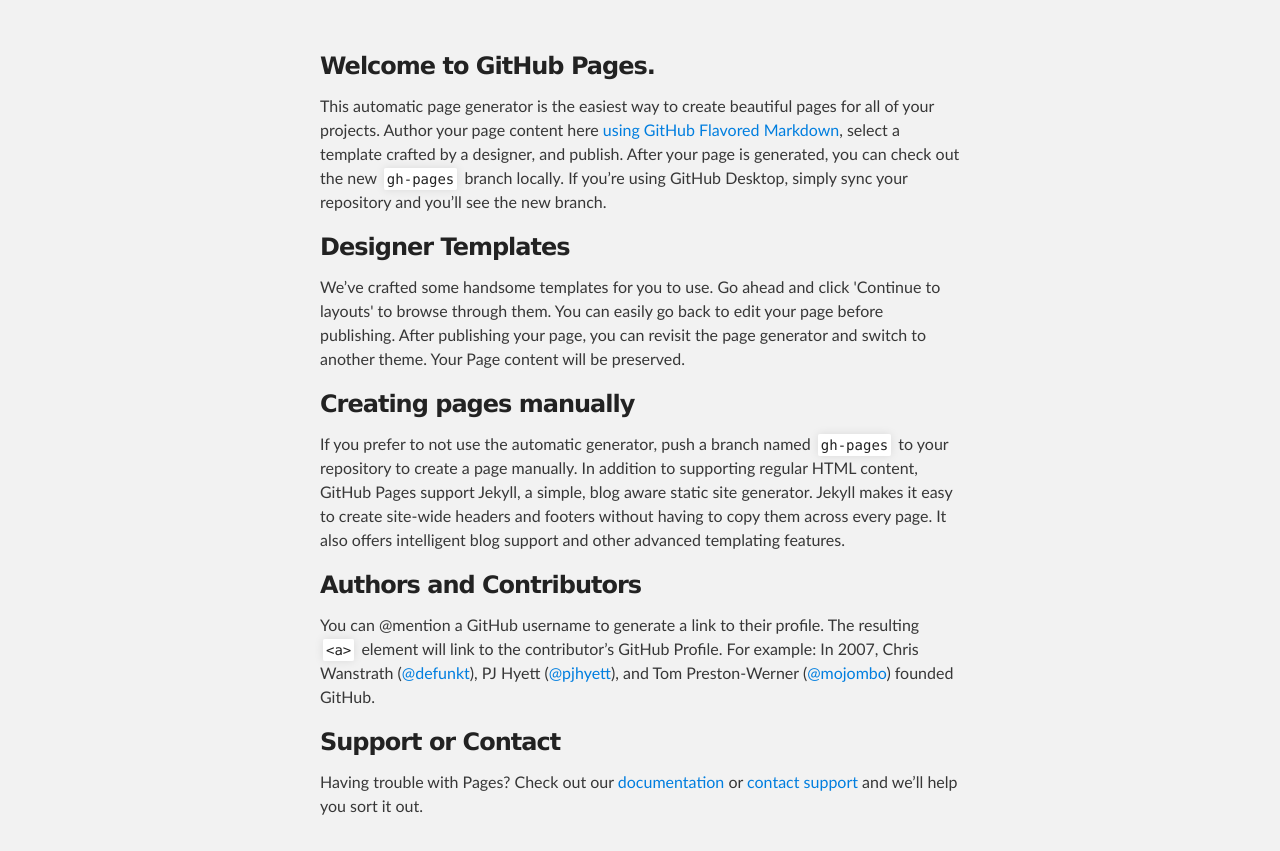
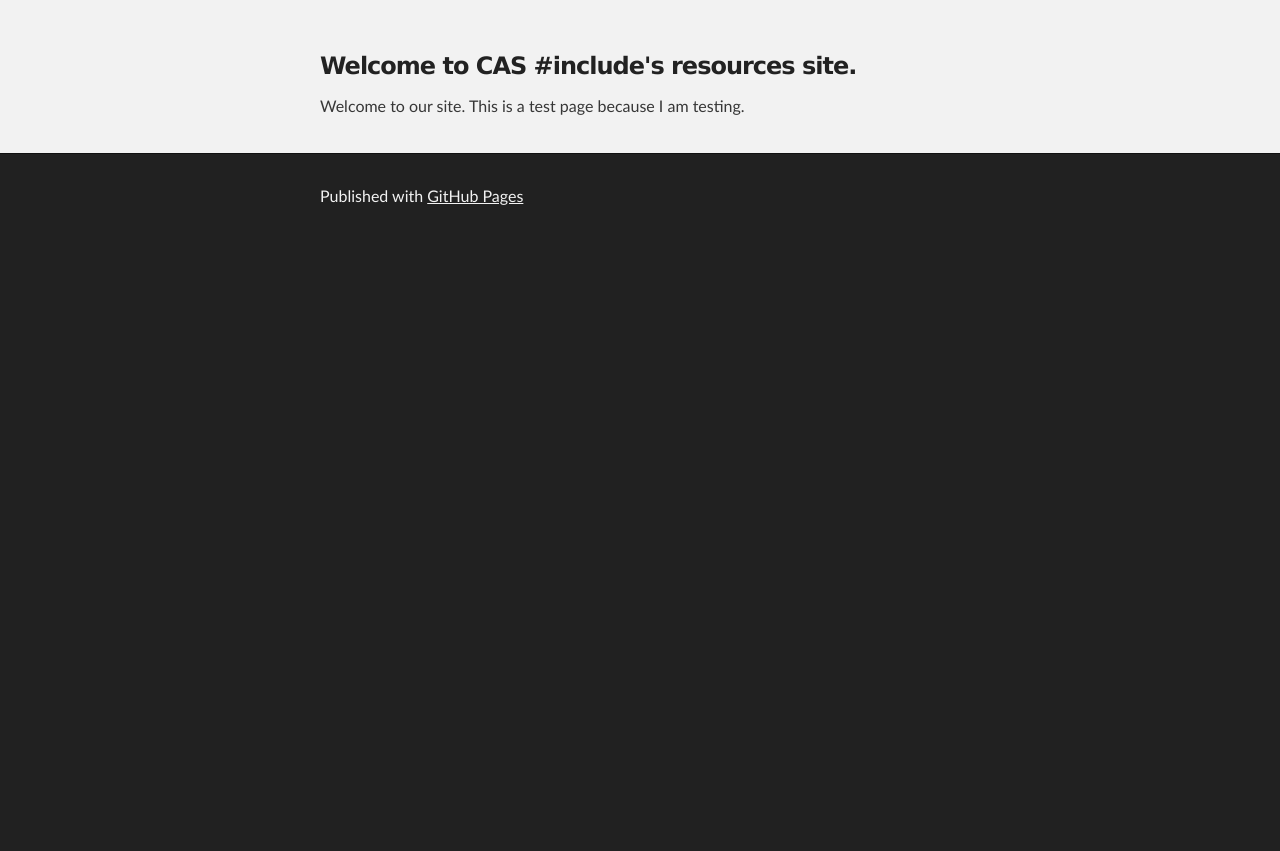
Before and after one commit to casinclude/casinclude.github.io, a plain HTML site: page index.html in a window 1280 px wide. Shown: the part 212-1063 px from the top of the page. After the commit the page ends 800 px from the top, so only its background shows below. Drawn offline with Linux system fonts and the light colour scheme.

Commit message:
Changed front page

```diff
--- a/index.html
+++ b/index.html
@@ -8,7 +8,7 @@
 
     <link rel="stylesheet" type="text/css" media="screen" href="stylesheets/stylesheet.css">
 
-    <title>Casinclude.GitHub.io</title>
+    <title>CAS #include</title>
   </head>
 
   <body>
@@ -18,8 +18,8 @@
         <header class="inner">
           <a id="forkme_banner" href="https://github.com/casinclude">View on GitHub</a>
 
-          <h1 id="project_title">Casinclude.GitHub.io</h1>
-          <h2 id="project_tagline">CAS #include resources</h2>
+          <h1 id="project_title">CAS #include resources</h1>
+          <h2 id="project_tagline">Promoting diversity in Computer Science</h2>
 
         </header>
     </div>
@@ -28,29 +28,11 @@
     <div id="main_content_wrap" class="outer">
       <section id="main_content" class="inner">
         <h3>
-<a id="welcome-to-github-pages" class="anchor" href="#welcome-to-github-pages" aria-hidden="true"><span aria-hidden="true" class="octicon octicon-link"></span></a>Welcome to GitHub Pages.</h3>
+<a id="welcome-to-github-pages" class="anchor" href="#welcome-to-github-pages" aria-hidden="true"><span aria-hidden="true" class="octicon octicon-link"></span></a>Welcome to CAS #include's resources site.</h3>
 
-<p>This automatic page generator is the easiest way to create beautiful pages for all of your projects. Author your page content here <a href="https://guides.github.com/features/mastering-markdown/">using GitHub Flavored Markdown</a>, select a template crafted by a designer, and publish. After your page is generated, you can check out the new <code>gh-pages</code> branch locally. If you’re using GitHub Desktop, simply sync your repository and you’ll see the new branch.</p>
+<p>Welcome to our site. This is a test page because I am testing. </p>
 
-<h3>
-<a id="designer-templates" class="anchor" href="#designer-templates" aria-hidden="true"><span aria-hidden="true" class="octicon octicon-link"></span></a>Designer Templates</h3>
 
-<p>We’ve crafted some handsome templates for you to use. Go ahead and click 'Continue to layouts' to browse through them. You can easily go back to edit your page before publishing. After publishing your page, you can revisit the page generator and switch to another theme. Your Page content will be preserved.</p>
-
-<h3>
-<a id="creating-pages-manually" class="anchor" href="#creating-pages-manually" aria-hidden="true"><span aria-hidden="true" class="octicon octicon-link"></span></a>Creating pages manually</h3>
-
-<p>If you prefer to not use the automatic generator, push a branch named <code>gh-pages</code> to your repository to create a page manually. In addition to supporting regular HTML content, GitHub Pages support Jekyll, a simple, blog aware static site generator. Jekyll makes it easy to create site-wide headers and footers without having to copy them across every page. It also offers intelligent blog support and other advanced templating features.</p>
-
-<h3>
-<a id="authors-and-contributors" class="anchor" href="#authors-and-contributors" aria-hidden="true"><span aria-hidden="true" class="octicon octicon-link"></span></a>Authors and Contributors</h3>
-
-<p>You can @mention a GitHub username to generate a link to their profile. The resulting <code>&lt;a&gt;</code> element will link to the contributor’s GitHub Profile. For example: In 2007, Chris Wanstrath (<a href="https://github.com/defunkt" class="user-mention">@defunkt</a>), PJ Hyett (<a href="https://github.com/pjhyett" class="user-mention">@pjhyett</a>), and Tom Preston-Werner (<a href="https://github.com/mojombo" class="user-mention">@mojombo</a>) founded GitHub.</p>
-
-<h3>
-<a id="support-or-contact" class="anchor" href="#support-or-contact" aria-hidden="true"><span aria-hidden="true" class="octicon octicon-link"></span></a>Support or Contact</h3>
-
-<p>Having trouble with Pages? Check out our <a href="https://help.github.com/pages">documentation</a> or <a href="https://github.com/contact">contact support</a> and we’ll help you sort it out.</p>
       </section>
     </div>
 
```
